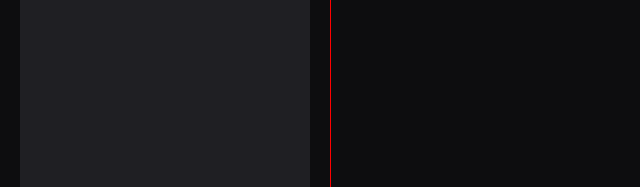
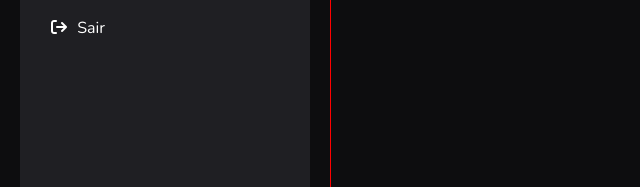
Before and after one commit to CarolineFMelo/Projeto-Web-Locadora-de-Video-Online, a plain HTML site: page Interestellar.html in a window 1280 px wide. Shown: the part 421-608 px from the top of the page, 0-640 px from the left. Drawn offline with nearby package versions, Linux system fonts and the light colour scheme.

Commit message:
Link para sair em todas as paginas

```diff
--- a/Interestellar.html
+++ b/Interestellar.html
@@ -35,6 +35,9 @@
               <li>
                 <a href="contatos.html"><i class="fa-solid fa-envelope-open"></i> Contatos</a>
               </li>
+              <li>
+                <a href="index.html"><i class="fa-solid fa-arrow-right-from-bracket"></i> Sair</a>
+              </li>
             </ul>
           </nav>
         </div>
```
Also changed, not shown: acao.html (+3 -0 lines), aventura.html (+3 -0 lines), cientifica.html (+3 -0 lines), contatos.html (+3 -0 lines), divergente.html (+3 -0 lines), furiosos.html (+3 -0 lines), galaxias.html (+3 -0 lines), harryPotter.html (+3 -0 lines), principal.html (+3 -0 lines), ratatouille.html (+3 -0 lines), shrek.html (+3 -0 lines), sobre.html (+3 -0 lines), starWars.html (+3 -0 lines), topGun.html (+3 -0 lines), 1 more files.
